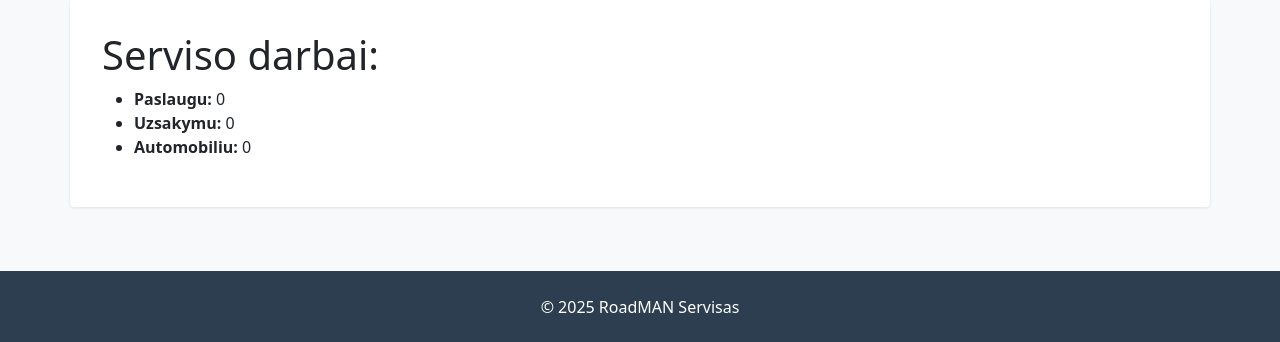
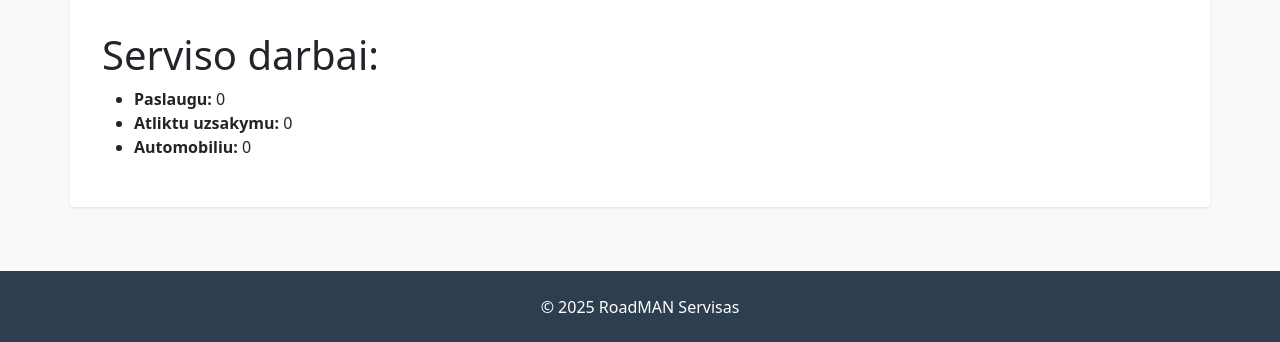
Before and after one commit to mantas-an/servisas20250612, a Django app: page /autoservisas/ in a window 1280 px wide. Shown: the part 303-645 px from the top of the page. Run offline with Django 5.2, Linux system fonts and the light colour scheme; data that the repository does not hold is empty.

Commit message:
atnaujinaimai 2.0

```diff
--- a/mysite/autoservisas/templates/autoservisas/index.html
+++ b/mysite/autoservisas/templates/autoservisas/index.html
@@ -6,7 +6,7 @@
   <h1>Serviso darbai:</h1>
   <ul>
     <li><strong>Paslaugu:</strong> {{ paslaugu_kiekis }}</li>
-    <li><strong>Uzsakymu:</strong> {{ uzsakymu_kiekis }}</li>
+    <li><strong>Atliktu uzsakymu:</strong> {{ atliktu_uzsakymu }}</li>
     <li><strong>Automobiliu:</strong> {{ automobiliu_kiekis }}</li>
 
   </ul>
--- a/mysite/autoservisas/views.py
+++ b/mysite/autoservisas/views.py
@@ -4,12 +4,12 @@ from .models import Paslauga, Uzsakymas, UzsakymoEilute, Automobilis, Automobili
 
 def index(request):
     paslaugu_kiekis = Paslauga.objects.all().count()
-    uzsakymu_kiekis = Uzsakymas.objects.all().count()
+    atliktu_uzsakymu = Uzsakymas.objects.filter(status__exact = 'a').count()
     automobiliu_kiekis = Automobilis.objects.all().count()
 
     context = {
         'paslaugu_kiekis': paslaugu_kiekis,
-        'uzsakymu_kiekis': uzsakymu_kiekis,
+        'atliktu_uzsakymu': atliktu_uzsakymu,
         'automobiliu_kiekis': automobiliu_kiekis,
 
     }
--- a/mysite/mysite/settings.py
+++ b/mysite/mysite/settings.py
@@ -110,7 +110,8 @@ AUTH_PASSWORD_VALIDATORS = [
 LANGUAGE_CODE = 'en-us'
 # LANGUAGE_CODE = "lt"
 
-TIME_ZONE = 'UTC'
+# TIME_ZONE = 'UTC'
+TIME_ZONE = 'Europe/Vilnius'
 
 USE_I18N = True
 
```
